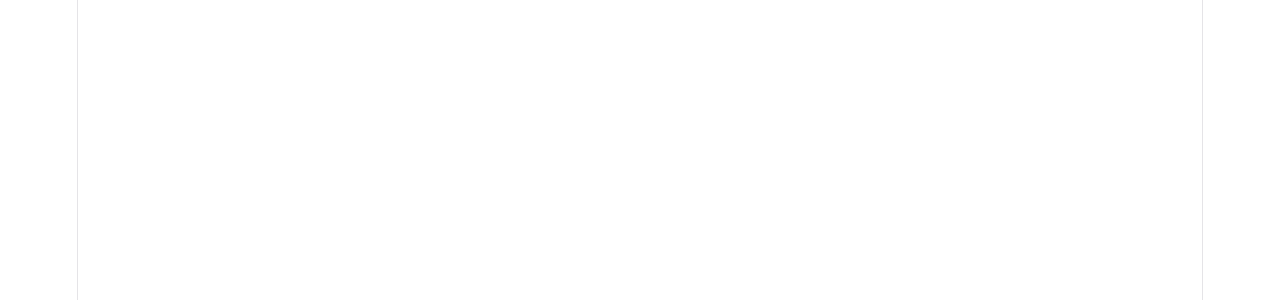
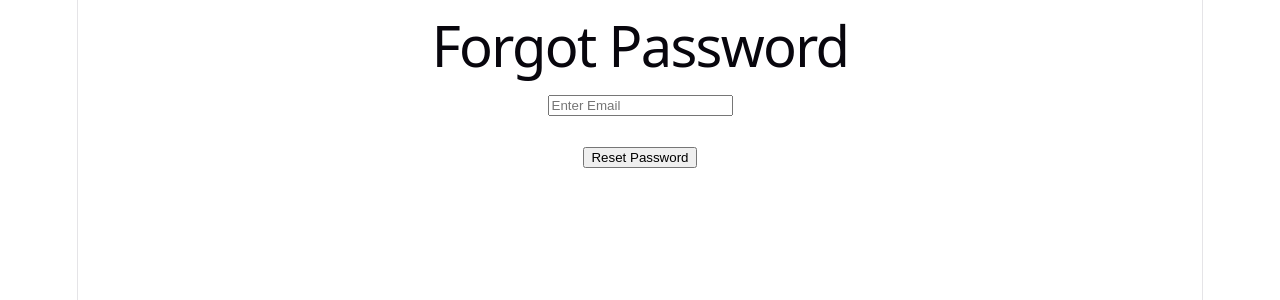
Before and after one commit to thienphu1011/DjangoReactEcommerce, a React app in the folder frontend/: page /forgot-password in a window 1280 px wide. Before the commit this address had no page. Shown: the top 300 px of the page. Built offline with nearby package versions, Linux system fonts and the light colour scheme; the HTML template or start-up script is replaced by a standard one; what simple-zustand-devtools would draw is missing.

Commit message:
Implement create passsword and forgot password

```diff
--- a/frontend/src/App.jsx
+++ b/frontend/src/App.jsx
@@ -4,6 +4,8 @@
 import Register from './views/auth/Register';
 import Dashboard from './views/auth/Dashboard';
 import Logout from './views/auth/Logout';
+import ForgotPassword from './views/auth/ForgotPassword';
+import CreatePassword from './views/auth/CreatePassword';
 
 function App() {
   const [count, setCount] = useState(0)
@@ -15,6 +17,9 @@
         <Route path="/register" element={<Register />} />
         <Route path="/" element={<Dashboard />} />
         <Route path="/logout" element={<Logout />} />
+        <Route path="/forgot-password" element={<ForgotPassword />} />
+        <Route path="/create-new-password" element={<CreatePassword />} />
+
     </Routes>
 </BrowserRouter>
   )
--- /dev/null
+++ b/frontend/src/views/auth/CreatePassword.jsx
@@ -0,0 +1,17 @@
+import React, { useState } from "react";
+
+function CreatePassword() {
+    const [password, setPassword] = useState("");
+    const [confirmPassword, setConfirmPassword] = useState("");
+    return (
+        <div>
+            <h1>Create Password</h1>
+            <input onChange={(e) => setPassword(e.target.value)} type="password" placeholder='Enter Password' name='' id='' />
+            <br /><br />
+            <input onChange={(e) => setConfirmPassword(e.target.value)} type="password" placeholder='Confirm Password' name='' id='' />
+            <br /><br />
+            <button>Submit</button>
+        </div>
+    )
+}
+export default CreatePassword
--- /dev/null
+++ b/frontend/src/views/auth/ForgotPassword.jsx
@@ -0,0 +1,30 @@
+import {useState} from 'react'
+import apiInstance from '../../utils/axios';
+import {useNavigate} from 'react-router-dom'
+function ForgotPassword() {
+    const [email,setEmail]= useState("")
+    const navigate = useNavigate()
+
+    const handleSubmit= async () => {
+        try{
+            await apiInstance.get(`user/password-reset/${email}/`).then((res)=> {
+            alert("An email has been sent to your email address with instructions to reset your password.")
+            navigate('/create-new-password')
+            })
+        } catch (error){
+            alert("Email not found. Please check the email address and try again.");
+        }
+
+    }
+
+  return (
+    <div>
+        <h1>Forgot Password</h1>
+        <input onChange={(e) => setEmail(e.target.value)} type="email" placeholder='Enter Email' name='' id='' />
+        <br /><br />
+        <button onClick={handleSubmit}>Reset Password</button>
+    </div>
+  )
+}
+
+export default ForgotPassword
```
Also changed, not shown: 2 other files (tests, documents, lock files or other folders).
